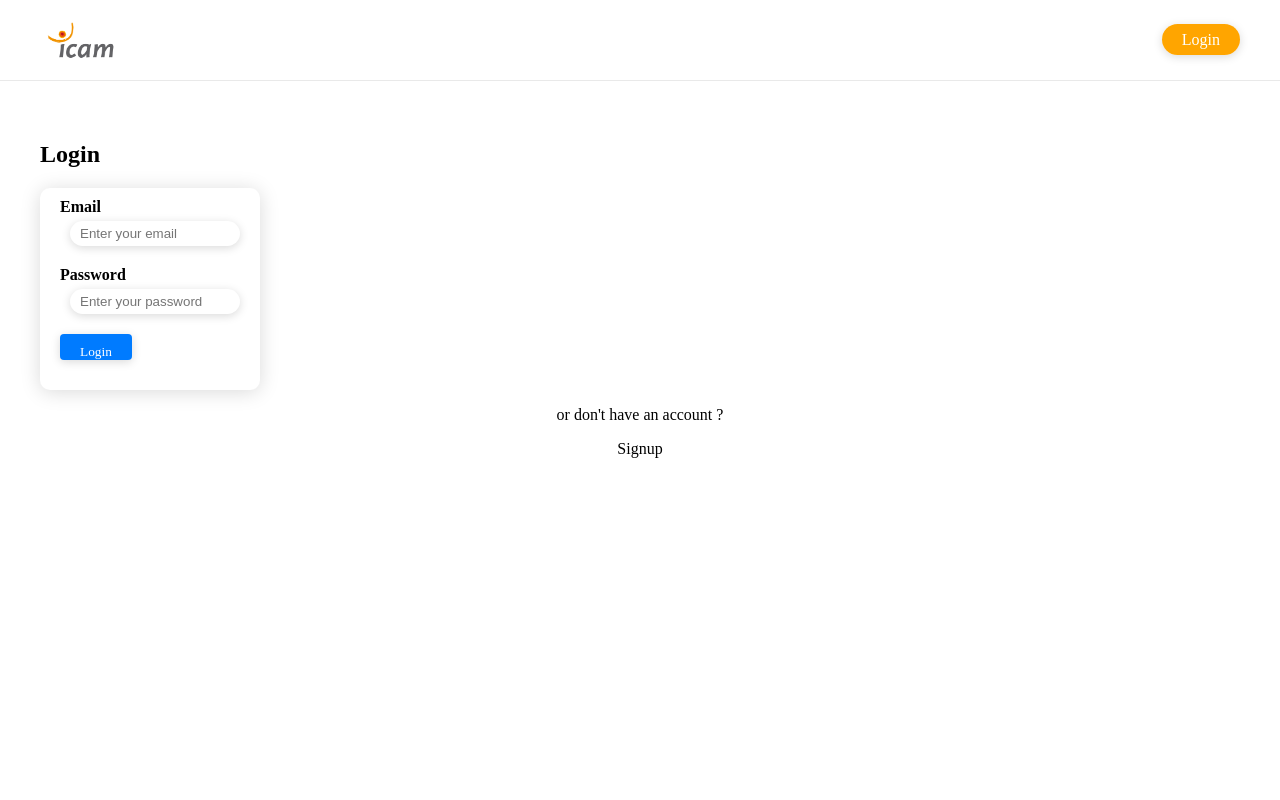
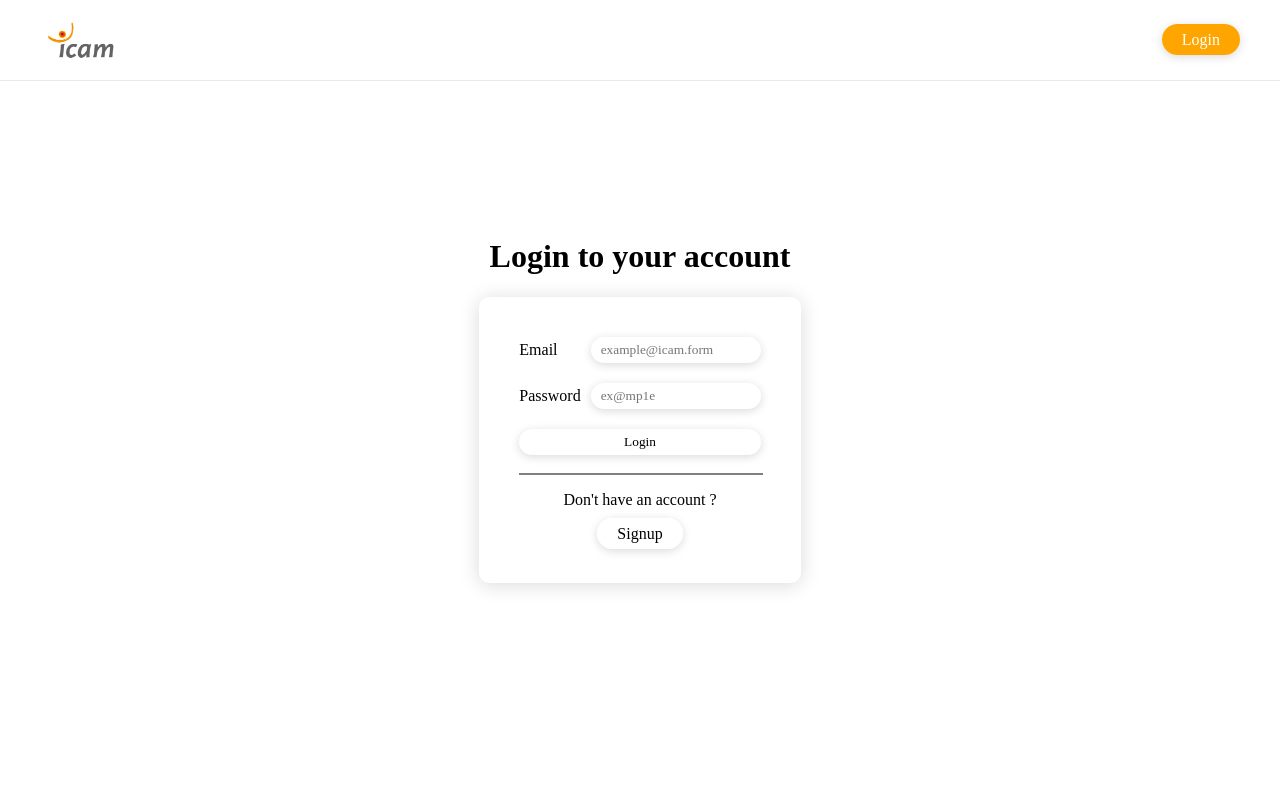
Before and after one commit to falachabt/dynamic_web_app, a Flask app: page /login in a window 1280 px wide. Run offline with Flask 3, Linux system fonts and the light colour scheme; some libraries are stand-ins or nearby versions; some web fonts are replaced.

Commit message:
revamp de la page login

```diff
--- a/static/css/styles.css
+++ b/static/css/styles.css
@@ -141,6 +141,21 @@ th{
     background-color: rgba(255, 255, 255, 0.707);
 }
 
+.pill{
+    background-color: white;
+    box-shadow: 0 2px 10px rgba(0, 0, 0, 0.150);
+    padding: 7px 20px;
+    border-radius: 20px;
+    text-decoration: none;
+    color: black;
+    transition: .3s;
+    width: 100vw;
+}
+
+.pill:hover{
+    background-color: rgb(242, 242, 242);
+}
+
 .vertical{
     display: flex;
     flex-direction: column;
@@ -151,6 +166,19 @@ th{
     flex-direction: row;
     justify-content:space-between;
     align-items: center;
+}
+
+.centered{
+    display: flex;
+    flex-direction: column;
+    align-items: center;
+    justify-content: center;
+    position: fixed;
+    height: 100vh;
+    bottom: 0;
+    left: 0;
+    right: 0;
+    top: 0;
 }
 
 .stickRight{
@@ -176,7 +204,7 @@ a{
 
 /*****************  FORMS   **********************/
 
-form{
+.form{
     display: flex;
     flex-direction: column;
     width: fit-content;
@@ -194,6 +222,7 @@ input{
     border: none;
     border-radius: 20px;
     box-shadow: 0 2px 10px rgba(0, 0, 0, 0.150);
+    font-family: 'Montserrat';
 }
 
 button{
@@ -217,51 +246,15 @@ form > *{
 
 hr{
     width: 100%;
-    border: none;
+    border: 1px solid gray;
 }
 
 /*****************  AUTHENTICATION   **********************/
 
-.register-to-campus {
-    max-width: 400px;
-    margin: 0 auto;
- }
-
- .form-group {
-    margin-bottom: 20px;
- }
-
- label {
-    display: block;
-    margin-bottom: 5px;
-    font-weight: bold;
- }
-
- input[type="email"],
- select {
-    width: 100%;
-    padding: 8px;
-    border: 1px solid #ccc;
-    border-radius: 4px;
- }
-
- button[type="submit"] {
-    background-color: #007bff;
-    color: #fff;
-    padding: 10px 20px;
-    border: none;
-    border-radius: 4px;
-    cursor: pointer;
- }
-
- button[type="submit"]:hover {
-    background-color: #0056b3;
- }
-
-
  .error_message {
     padding: 10px 20px;
-    margin: 10px 20px;
-    width: 100%;
-    background-color: rgba(210, 11, 11, 0.594);
+    margin-bottom: 40px;
+    background-color: red;
+    color: white;
+    border-radius: 20px;
  }
--- a/templates/login.html
+++ b/templates/login.html
@@ -1,45 +1,33 @@
 {% extends 'base.html' %} {% block title %} Login {% endblock %} {% block
 content %}
 
-<div class="login">
-  <div>
-
-  </div>
-  <div class="login-container">
+<div class="centered">
+  <h1>Login to your account</h1>
+  <div class="form" style='padding: 40px;'>
     {% if error %}
     <span class="error_message" > {{ error }} </span>
     {% endif %}
-    <h2>Login</h2>
     <form action="/api/login" method="post">
-      <div class="form-group">
-        <label for="email">Email</label>
-        <input
-          type="text"
-          id="email"
-          name="email"
-          placeholder="Enter your email"
-        />
-      </div>
+      <div class='vertical vspaced'>
+        <div class="horizontal">
+          <label for="email">Email</label>
+          <input type="text" id="email" name="email" placeholder="example@icam.form"/>
+        </div>
 
-      <div class="form-group">
-        <label for="password">Password</label>
-        <input
-          type="password"
-          id="password"
-          name="password"
-          placeholder="Enter your password"
-        />
-      </div>
-
-      <div class="form-group">
+        <div class="horizontal">
+          <label for="password">Password</label>
+          <input type="password" id="password" name="password" placeholder="ex@mp1e"/>
+        </div>
         <button type="submit">Login</button>
       </div>
     </form>
+
     <div style="text-align: center">
-      <hr />
-      or don't have an account ?
-      <hr />
-      <a href="{{url_for('signup')}}"> Signup </a>
+      <hr>
+      <p>
+        Don't have an account ?
+      </p>
+      <a class='pill' href="{{url_for('signup')}}"> Signup </a>
     </div>
   </div>
 </div>
```
